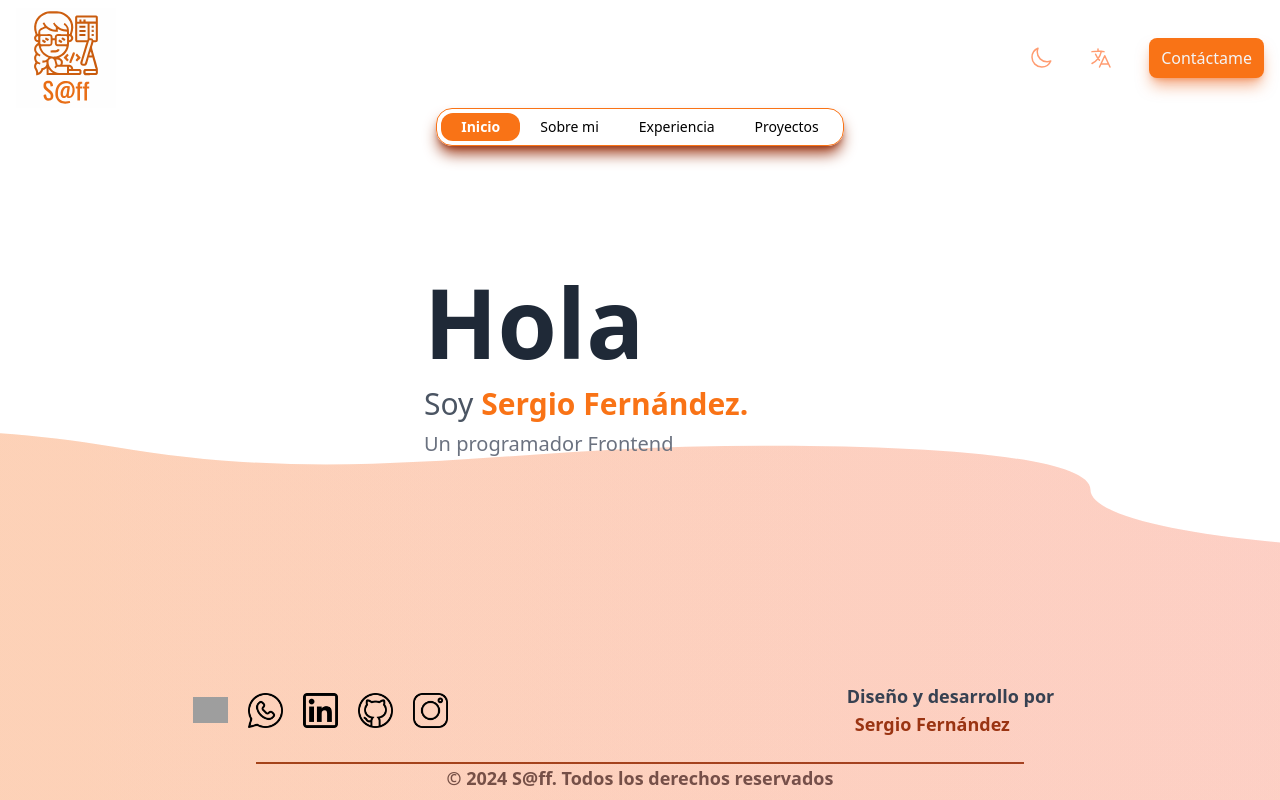
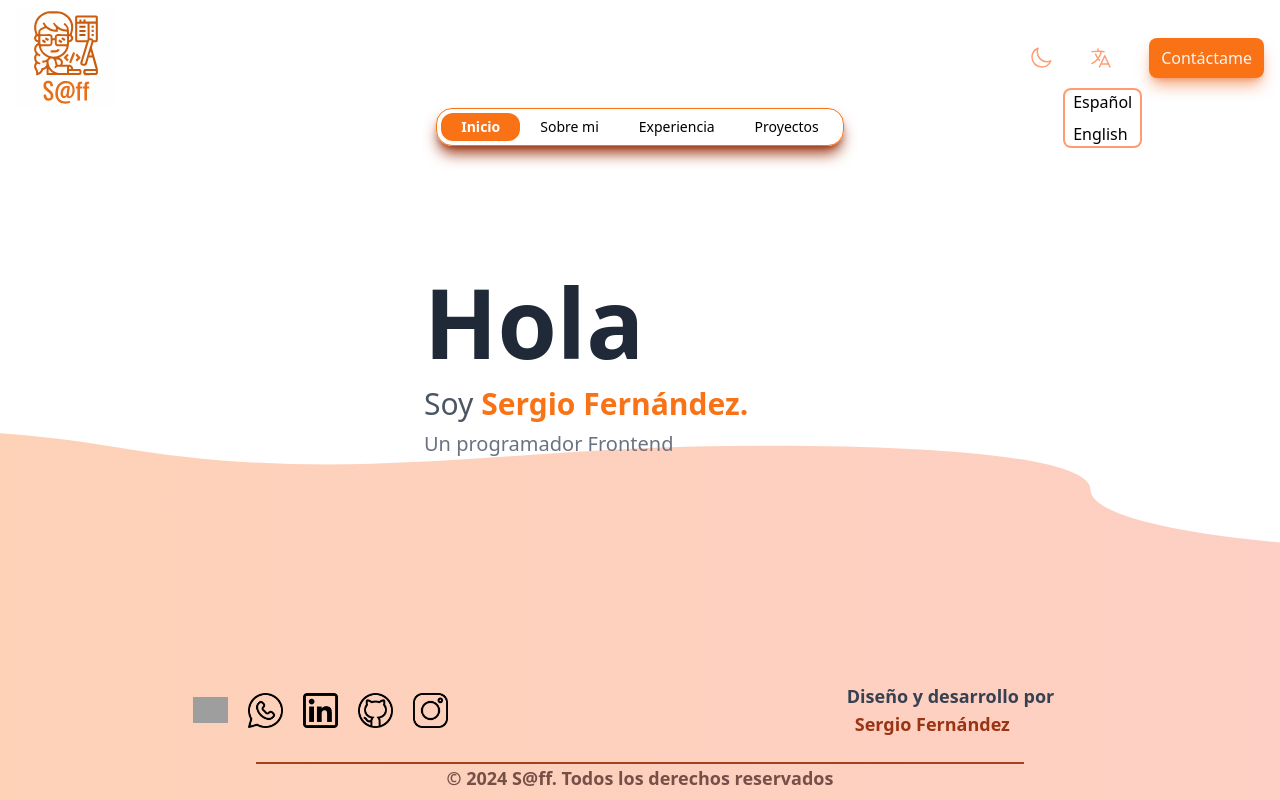
Before and after one commit to sergioAff/Portafolio, a Next.js app: page / in a window 1280 px wide. Built offline with nearby package versions, Linux system fonts and the light colour scheme; no server answers; grey boxes are pictures that could not be loaded.

Commit message:
Multillanguage web

```diff
--- a/next.config.mjs
+++ b/next.config.mjs
@@ -1,4 +1,12 @@
 /** @type {import('next').NextConfig} */
-const nextConfig = {};
+const nextConfig = {
+  reactStrictMode: true,
+  i18n: {
+    locales: ["en", "es"],
+    defaultLocale: "en",
+    localeDetection: false,
+  },
+  eloadOnPrerender: process.env.NODE_ENV === "development",
+};
 
 export default nextConfig;
--- a/package.json
+++ b/package.json
@@ -11,7 +11,12 @@
   "dependencies": {
     "clsx": "^2.1.1",
     "framer-motion": "^11.3.12",
+    "i18next": "^23.12.2",
+    "i18next-browser-languagedetector": "^8.0.0",
+    "i18next-http-backend": "^2.5.2",
     "next": "14.2.5",
+    "next-i18next": "^15.3.0",
+    "next-intl": "^3.17.2",
     "react": "^18",
     "react-dom": "^18",
     "react-i18next": "^15.0.0"
--- /dev/null
+++ b/public/locales/en/welcome.json
@@ -0,0 +1,5 @@
+{
+  "Hola": "Hello",
+  "soy": "I'm",
+  "profesion": "A front-end developer"
+}
--- /dev/null
+++ b/public/locales/es/welcome.json
@@ -0,0 +1,5 @@
+{
+  "Hola": "Hola",
+  "soy": "Soy",
+  "profesion": "Un programador Frontend"
+}
--- a/src/app/layout.tsx
+++ b/src/app/layout.tsx
@@ -1,7 +1,10 @@
+"use client";
+
 import "./globals.css";
 import { Header } from "../components/Header";
 import { Footer } from "../components/Footer";
 import inter from "@/utils/tipografia";
+import "@/config/i18next.config";
 
 export default function Layout({ children }: { children: React.ReactNode }) {
   return (
--- /dev/null
+++ b/src/app/loading.tsx
@@ -0,0 +1,3 @@
+export default function Loading() {
+  return "cargando...";
+}
--- a/src/app/page.tsx
+++ b/src/app/page.tsx
@@ -1,10 +1,18 @@
+"use client";
+import { useTranslation } from "react-i18next";
+import { Suspense } from "react";
+import Loading from "@/app/loading";
+
 export default function Page() {
+  const { t, i18n } = useTranslation(["welcome"]);
+
   return (
+    <Suspense fallback={<Loading />}>
       <main className="flex items-center justify-center h-auto">
         <div className="flex flex-col h-auto w-4/5 sm:w-3/5 lg:w-2/5 items-start justify-center p-10">
           <hgroup className="w-full ">
             <h1 className="text-6xl sm:text-8xl font-semibold text-gray-800 antialiased animate-fadeIn">
-            Hola
+              {t("Hola")}
             </h1>
             <h3 className="mt-4 text-2xl sm:text-3xl text-gray-600 animate-fadeRight ">
               Soy <strong className="text-orange-500">Sergio Fernández.</strong>
@@ -15,5 +23,6 @@ export default function Page() {
           </hgroup>
         </div>
       </main>
+    </Suspense>
   );
 }
--- a/src/components/Languaje.tsx
+++ b/src/components/Languaje.tsx
@@ -2,16 +2,24 @@
 
 import { useState } from "react";
 import { clsx } from "clsx";
+import { useTranslation } from "react-i18next";
+import i18n from "@/config/i18next.config";
 
 export default function Languaje() {
-  const [Language, setLanguage] = useState(true);
+  const [Language, setLanguage] = useState("es");
+  const [open, setOpen] = useState(false);
 
-  function onChange() {
-    setLanguage(!Language);
+  function onChangeLanguage(idioma: string) {
+    setLanguage(idioma);
+    i18n.changeLanguage(idioma);
+  }
+
+  function onChangeOpen() {
+    setOpen(!open);
   }
 
   return (
-    <span onClick={onChange} className=" relative">
+    <span onClick={onChangeOpen} className=" relative">
       <svg
         xmlns="http://www.w3.org/2000/svg"
         fill="none"
@@ -29,15 +37,24 @@ export default function Languaje() {
 
       <ul
         className={clsx(
-          "ring-2 ring-orange-secondary absolute left-[-9dvh] lg:left-[-3dvh] px-2 rounded-md sm:mt-2 mt-4 flex lg:flex-col gap-2 transition-opacity duration-75 ease-in-out",
-          { "opacity-0": Language }
+          "ring-2 ring-orange-secondary absolute left-[-9dvh] lg:left-[-3dvh] px-2 rounded-md sm:mt-5 mt-4 flex lg:flex-col gap-2 transition-opacity duration-75 ease-in-out",
+          { "opacity-0": open }
         )}
       >
         <li>
-          <button className=" hover:text-orange-500">Español</button>
+          <button
+            onClick={() => onChangeLanguage("es")}
+            className=" hover:text-orange-500"
+          >
+            Español
+          </button>
         </li>
         <li>
-          <button lang="en" className=" hover:text-orange-500">
+          <button
+            onClick={() => onChangeLanguage("en")}
+            lang="en"
+            className=" hover:text-orange-500"
+          >
             English
           </button>
         </li>
--- /dev/null
+++ b/src/config/i18next.config.js
@@ -0,0 +1,15 @@
+import i18n from "i18next";
+import Backend from "i18next-http-backend";
+import { initReactI18next } from "react-i18next";
+
+i18n
+  .use(Backend)
+  .use(initReactI18next)
+  .init({
+    fallbackLng: "es",
+    react: {
+      useSuspense: false,
+    },
+  });
+
+export default i18n;
```
Also changed, not shown: i18n/en.json (deleted, +0 -7 lines), i18n/es.json (deleted, +0 -7 lines), i18n/index.js (deleted, +0 -22 lines), 1 other file (tests, documents, lock files or other folders). Lines whose indentation alone changed are shown as unchanged.
